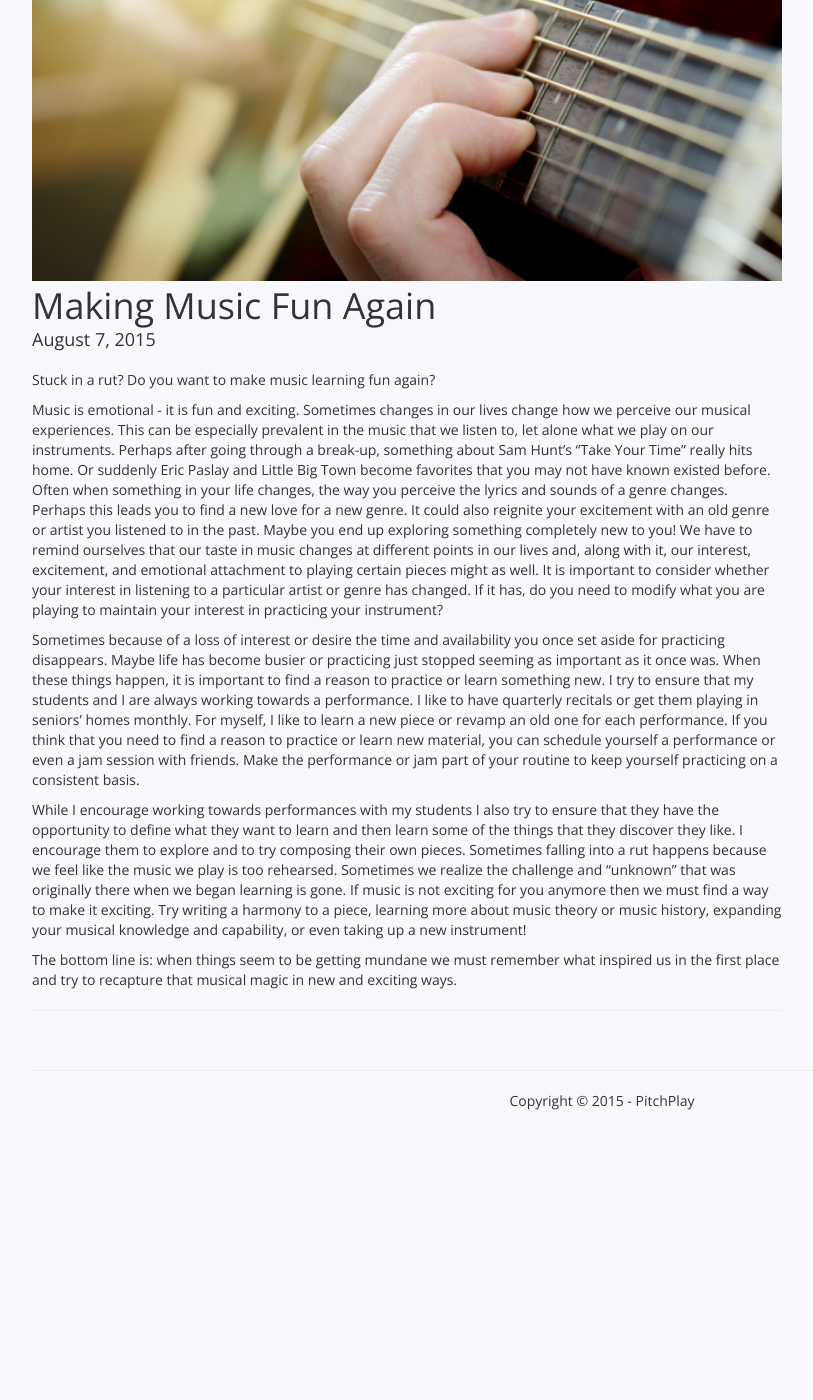
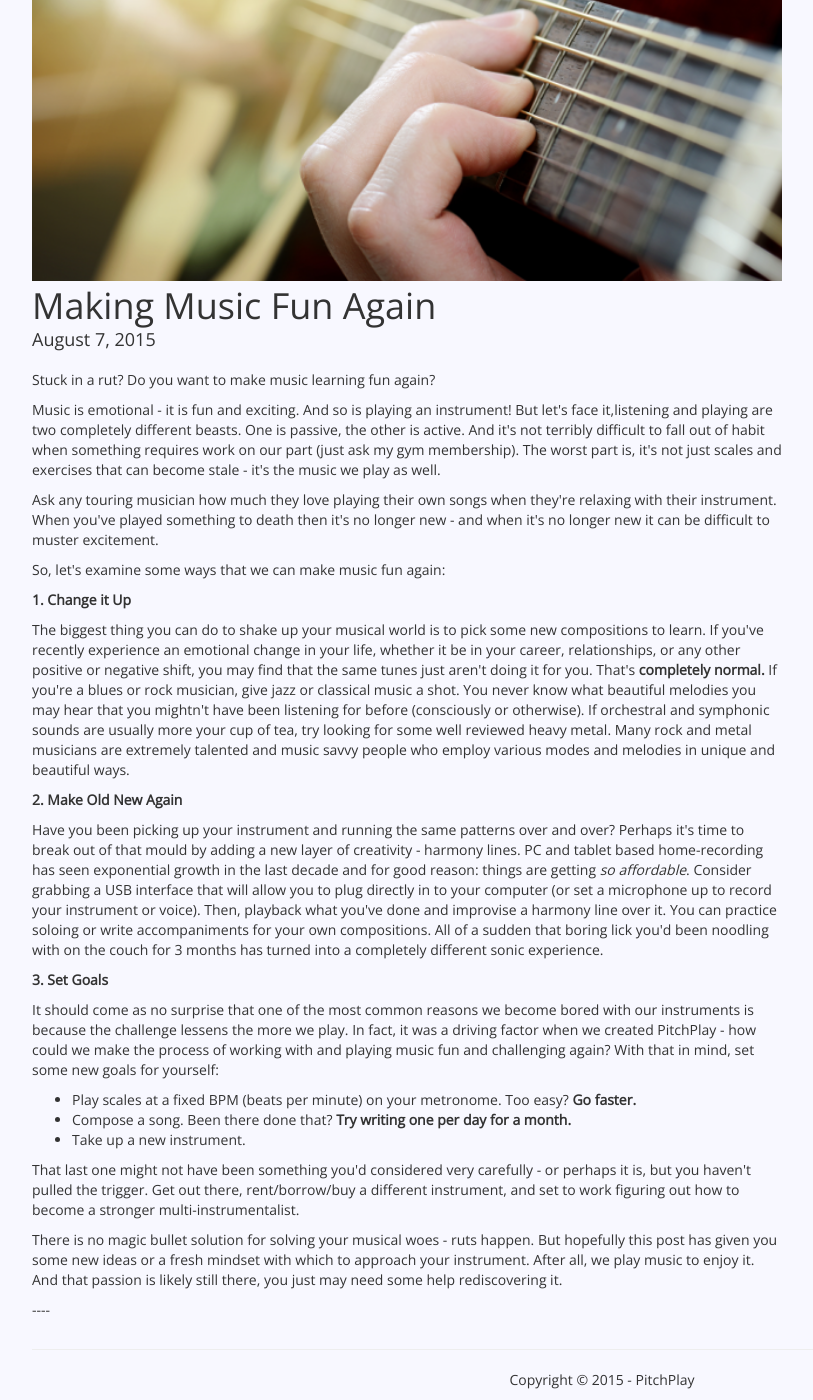
Before and after one commit to pitchplay/blog-content, a Jekyll site: the page built from _posts/2015-08-07-MakingMusicFun.md, in a window 1280 px wide and 1400 px high, scrolled down 279 px. Shown: the whole window, without its empty margins (38-851 px from the left). Built offline with Jekyll 4.4.1, drawn with Linux system fonts in a browser that asks for light colours; nearby versions of some CDN libraries; Markdown is read by kramdown in place of the engine named in the settings; before the commit the page ends 1380 px from its top, so only the background shows below that.

Commit message:
Rewrite blog #1 and add author attribute to posts

```diff
--- a/_posts/2015-08-07-MakingMusicFun.md
+++ b/_posts/2015-08-07-MakingMusicFun.md
@@ -1,54 +1,27 @@
 ---
 layout: post
 title: "Making Music Fun Again"
+author: "Rob Gillan"
 categories: motivation
 tags: [practice, self-motivation, fun]
 img: playing-guitar.png
 ---
-Stuck in a rut? Do you want to make music learning fun again?
+<p>Stuck in a rut? Do you want to make music learning fun again?</p>
 
-Music is emotional - it is fun and exciting. Sometimes changes in our lives
-change how we perceive our musical experiences. This can be especially prevalent
-in the music that we listen to, let alone what we play on our instruments.
-Perhaps after going through a break-up, something about Sam Hunt’s “Take Your
-Time” really hits home. Or suddenly Eric Paslay and Little Big Town become
-favorites that you may not have known existed before. Often when something in
-your life changes, the way you perceive the lyrics and sounds of a genre
-changes. Perhaps this leads you to find a new love for a new genre. It could
-also reignite your excitement with an old genre or artist you listened to in the
-past. Maybe you end up exploring something completely new to you! We have to
-remind ourselves that our taste in music changes at different points in our
-lives and, along with it, our interest, excitement, and emotional attachment
-to playing certain pieces might as well. It is important to consider whether
-your interest in listening to a particular artist or genre has changed. If it
-has, do you need to modify what you are playing to maintain your interest in
-practicing your instrument?
-
-Sometimes because of a loss of interest or desire the time and availability you
-once set aside for practicing disappears. Maybe life has become busier or
-practicing just stopped seeming as important as it once was. When these things
-happen, it is important to find a reason to practice or learn something new. I
-try to ensure that my students and I are always working towards a performance.
-I like to have quarterly recitals or get them playing in seniors' homes monthly.
-For myself, I like to learn a new piece or revamp an old one for each
-performance. If you think that you need to find a reason to practice or learn
-new material, you can schedule yourself a performance or even a jam session with
-friends. Make the performance or jam part of your routine to keep yourself
-practicing on a consistent basis.
-
-While I encourage working towards performances with my students I also try to
-ensure that they have the opportunity to define what they want to learn and then
-learn some of the things that they discover they like. I encourage them to
-explore and to try composing their own pieces. Sometimes falling into a rut
-happens because we feel like the music we play is too rehearsed. Sometimes we
-realize the challenge and "unknown" that was originally there when we began
-learning is gone. If music is not exciting for you anymore then we must find a
-way to make it exciting. Try writing a harmony to a piece, learning more about
-music theory or music history, expanding your musical knowledge and capability,
-or even taking up a new instrument!
-
-The bottom line is: when things seem to be getting mundane we must remember what
-inspired us in the first place and try to recapture that musical magic in new
-and exciting ways.
-
+<p>Music is emotional - it is fun and exciting. And so is playing an instrument! But let's face it,listening and playing are two completely different beasts. One is passive, the other is active. And it's not terribly difficult to fall out of habit when something requires work on our part (just ask my gym membership). The worst part is, it's not just scales and exercises that can become stale - it's the music we play as well.</p>
+<p>Ask any touring musician how much they love playing their own songs when they're relaxing with their instrument. When you've played something to death then it's no longer new - and when it's no longer new it can be difficult to muster excitement.</p>
+<p>So, let's examine some ways that we can make music fun again:</p>
+<strong>1. Change it Up</strong>
+<p>The biggest thing you can do to shake up your musical world is to pick some new compositions to learn. If you've recently experience an emotional change in your life, whether it be in your career, relationships, or any other positive or negative shift, you may find that the same tunes just aren't doing it for you. That's <strong>completely normal.</strong> If you're a blues or rock musician, give jazz or classical music a shot. You never know what beautiful melodies you may hear that you mightn't have been listening for before (consciously or otherwise). If orchestral and symphonic sounds are usually more your cup of tea, try looking for some well reviewed heavy metal. Many rock and metal musicians are extremely talented and music savvy people who employ various modes and melodies in unique and beautiful ways.</p>
+<strong>2. Make Old New Again </strong>
+<p>Have you been picking up your instrument and running the same patterns over and over? Perhaps it's time to break out of that mould by adding a new layer of creativity - harmony lines. PC and tablet based home-recording has seen exponential growth in the last decade and for good reason: things are getting <i>so affordable</i>. Consider grabbing a USB interface that will allow you to plug directly in to your computer (or set a microphone up to record your instrument or voice). Then, playback what you've done and improvise a harmony line over it. You can practice soloing or write accompaniments for your own compositions. All of a sudden that boring lick you'd been noodling with on the couch for 3 months has turned into a completely different sonic experience.</p>
+<strong>3. Set Goals</strong>
+<p>It should come as no surprise that one of the most common reasons we become bored with our instruments is because the challenge lessens the more we play. In fact, it was a driving factor when we created PitchPlay - how could we make the process of working with and playing music fun and challenging again? With that in mind, set some new goals for yourself:
+  <ul>
+    <li>Play scales at a fixed BPM (beats per minute) on your metronome. Too easy? <strong>Go faster.</strong></li>
+    <li>Compose a song. Been there done that? <strong>Try writing one per day for a month.</strong></li>
+    <li>Take up a new instrument.</li>
+  </ul>
+<p>That last one might not have been something you'd considered very carefully - or perhaps it is, but you haven't pulled the trigger. Get out there, rent/borrow/buy a different instrument, and set to work figuring out how to become a stronger multi-instrumentalist.</p>
+<p>There is no magic bullet solution for solving your musical woes - ruts happen. But hopefully this post has given you some new ideas or a fresh mindset with which to approach your instrument. After all, we play music to enjoy it. And that passion is likely still there, you just may need some help rediscovering it.</p>
 ----
```
Also changed, not shown: _posts/2015-08-07-GuidingPractice.md (+1 -0 lines), _posts/2015-10-02-ChoosingAnInstrument.md (+1 -0 lines).
